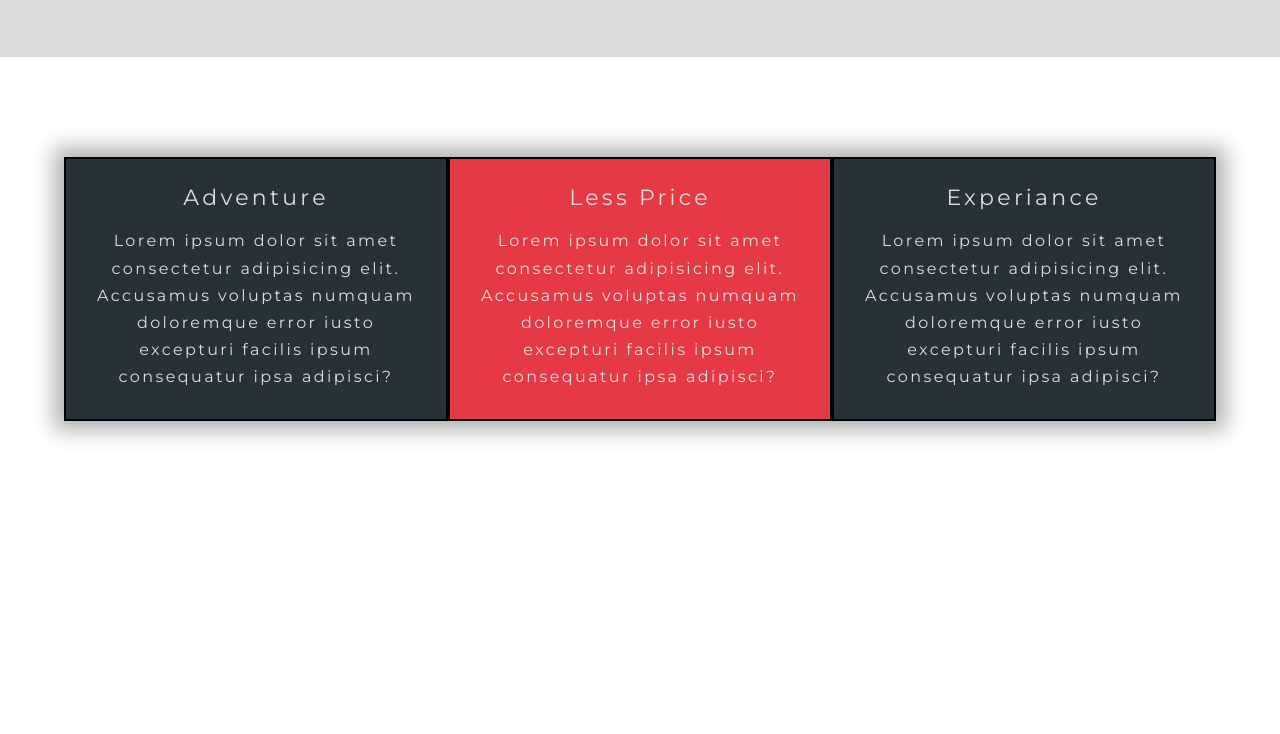
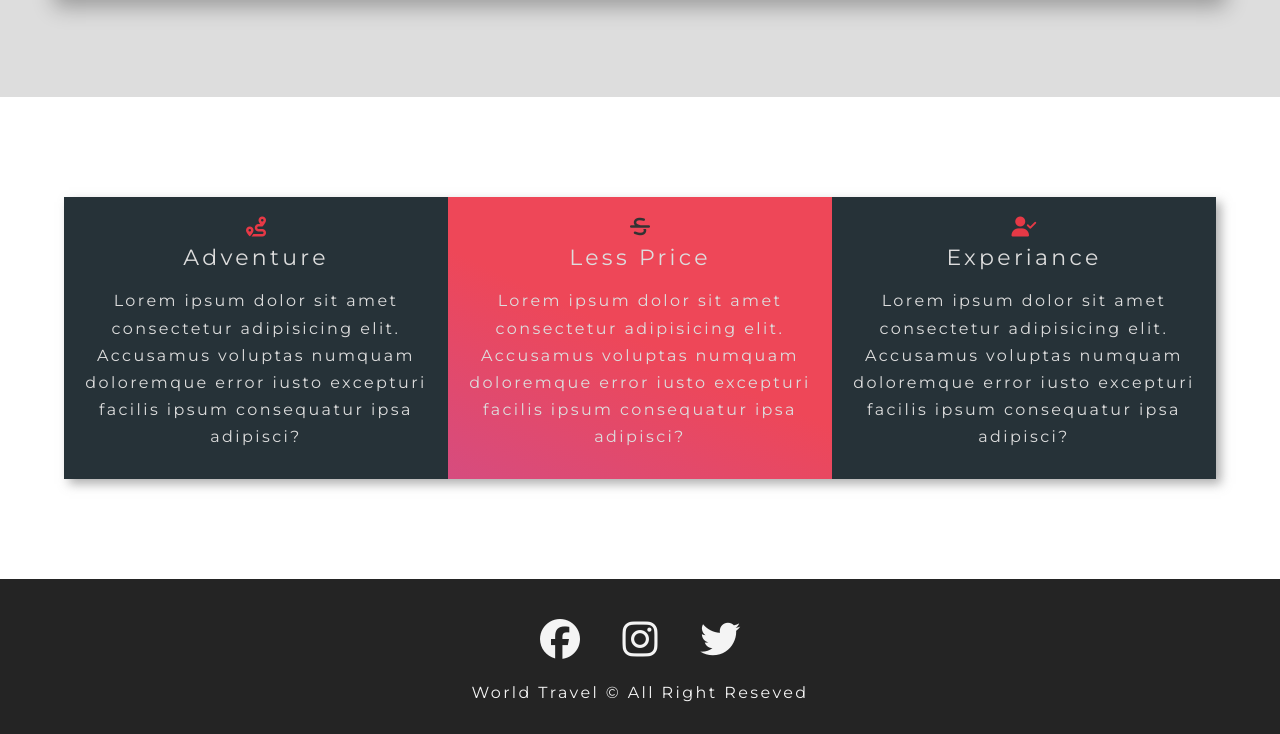
Before and after one commit to Luqmant52/hprj1, a plain HTML site: page index.html in a window 1280 px wide. Shown: the part 1703-2437 px from the top of the page. Before the commit the page ends 2224 px from the top, so only its background shows below. Drawn offline with Linux system fonts and the light colour scheme.

Commit message:
home page complete

```diff
--- a/css/style.css
+++ b/css/style.css
@@ -20,7 +20,7 @@ a {
   font-size: 1.6rem;
 }
 .header {
-  height: 95vh;
+  height: 100vh;
   border: 2px solid green;
   background: linear-gradient(rgba(0, 0, 0, 0.25), rgba(0, 0, 0, 0.5)),
     url("../img/header-image.jpg");
@@ -184,12 +184,11 @@ h3 {
   padding: 10rem 0;
 }
 .box-wraper {
-  box-shadow: 0px 0px 20px 10px rgba(0, 0, 0, 0.3);
+  box-shadow: 05px 05px 10px rgba(102, 102, 102, 0.521);
 }
 .box {
   width: 33.3333333333%;
   float: left;
-  border: 2px solid #000;
   padding: 2rem;
   text-align: center;
 }
@@ -200,10 +199,20 @@ h3 {
 }
 .box-2 {
   color: #ddd;
-  background: #e63946;
+  background: linear-gradient(25deg, #d64c7f, #ee4758 50%);
 }
 .box-wraper::after {
   content: "";
   display: block;
   clear: both;
 }
+/* ######################## footer ########################  */
+.footer{
+  background: #242424;
+  color: #f4f4f4;
+  padding: 2rem;
+  text-align: center;
+}
+.social-media-links i{
+  margin: 2rem;
+}
--- a/index.html
+++ b/index.html
@@ -6,6 +6,7 @@
     <meta http-equiv="X-UA-Compatible" content="IE=edge">
     <meta name="viewport" content="width=device-width, initial-scale=1.0">
     <title>Home Page</title>
+    <script src="https://kit.fontawesome.com/a6801bd3ea.js" crossorigin="anonymous"></script>
     <link href="https://fonts.googleapis.com/css2?family=Montserrat&display=swap" rel="stylesheet">
     <link rel="stylesheet" href="./css/style.css">
 </head>
@@ -25,11 +26,11 @@
         <div class="header-content">
             <h2 class="lg-heading text-light">Travel the world</h2>
             <p class="text-light">travel the world, experiance the greateness, it's the best gift by nature</p>
-            <a href="#" class="btn btn-primary text-red">Explore Places</a>
+            <a href="#explore-places" class="btn btn-primary text-red">Explore Places</a>
         </div>
     </header>
 
-    <section class="showcase">
+    <section class="showcase" id="explore-places">
         <div class="container">
             <div class="row row1">
                 <div class="img-box"><img src="./img/showcase-photo3.jpg" alt=""></div>
@@ -59,24 +60,37 @@
         <div class="container">
             <div class="box-wraper">
                 <div class="box box-1">
+                    <i class="fa fa-route fa-2x text-red"></i>
                     <h2 class="md-heading">Adventure</h2>
-                    <p>Lorem ipsum dolor sit amet consectetur adipisicing elit. Accusamus voluptas numquam doloremque error
+                    <p>Lorem ipsum dolor sit amet consectetur adipisicing elit. Accusamus voluptas numquam doloremque
+                        error
                         iusto excepturi facilis ipsum consequatur ipsa adipisci?</p>
                 </div>
                 <div class="box box-2">
+                    <i class="fa fa-strikethrough fa-2x text-black"></i>
                     <h2 class="md-heading">Less Price</h2>
-                    <p>Lorem ipsum dolor sit amet consectetur adipisicing elit. Accusamus voluptas numquam doloremque error
+                    <p>Lorem ipsum dolor sit amet consectetur adipisicing elit. Accusamus voluptas numquam doloremque
+                        error
                         iusto excepturi facilis ipsum consequatur ipsa adipisci?</p>
                 </div>
                 <div class="box box-3">
+                    <i class="fa fa-user-check fa-2x text-red"></i>
                     <h2 class="md-heading">Experiance</h2>
-                    <p>Lorem ipsum dolor sit amet consectetur adipisicing elit. Accusamus voluptas numquam doloremque error
+                    <p>Lorem ipsum dolor sit amet consectetur adipisicing elit. Accusamus voluptas numquam doloremque
+                        error
                         iusto excepturi facilis ipsum consequatur ipsa adipisci?</p>
                 </div>
             </div>
         </div>
     </section>
-
+    <footer class="footer">
+        <div class="social-media-links">
+            <i class="fab fa-facebook fa-4x"></i>
+            <i class="fab fa-instagram fa-4x"></i>
+            <i class="fab fa-twitter fa-4x"></i>
+            <p>World Travel &copy; All Right Reseved </p>
+        </div>
+    </footer>
 </body>
 
 </html>
```
